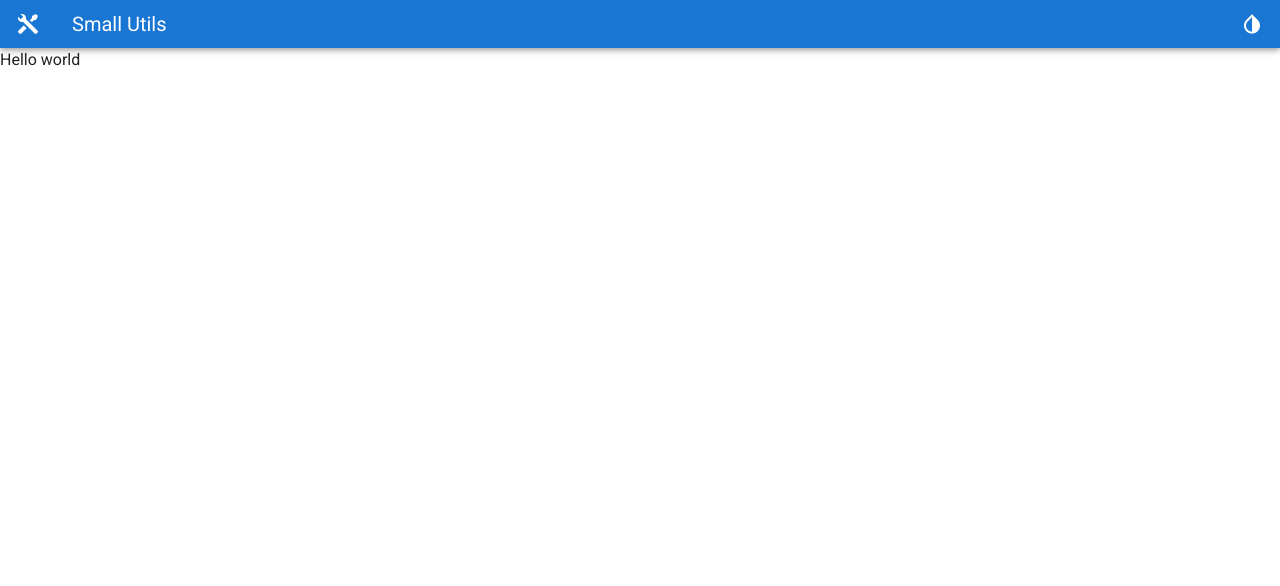
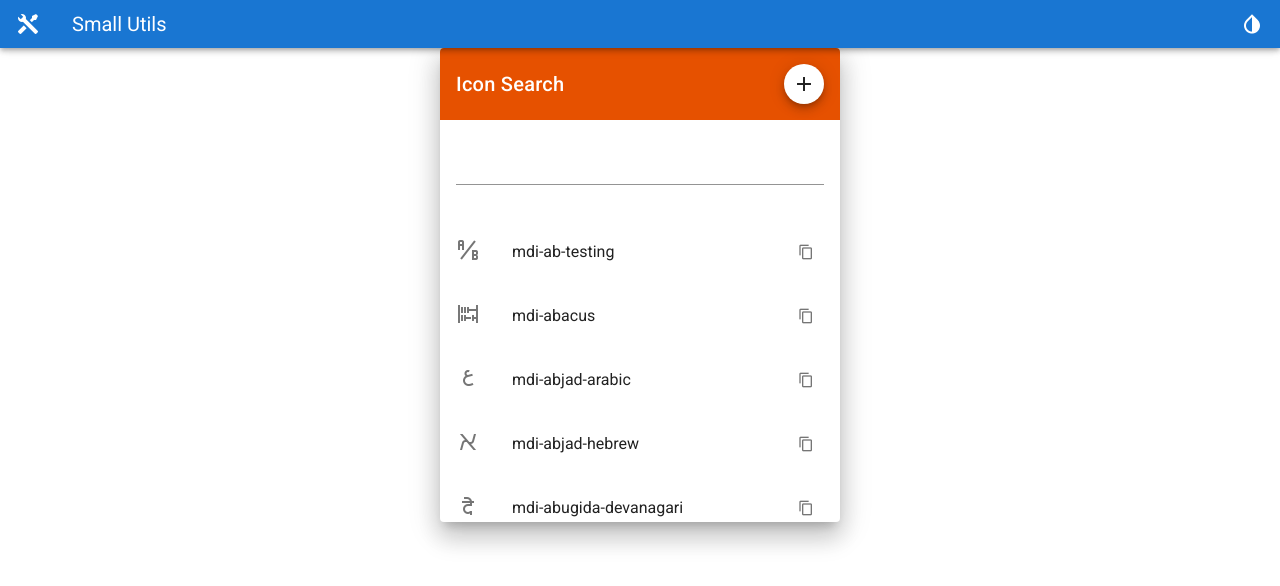
Before and after one commit to apmyhr/small-utils, a Vue app: page / in a window 1280 px wide. Shown: the top 586 px of the page. Built offline with nearby package versions, Linux system fonts and the light colour scheme.

Commit message:
show list of icons button to copy icon text box to filter icons

```diff
--- a/src/pages/IconSearch/index.vue
+++ b/src/pages/IconSearch/index.vue
@@ -1,22 +1,85 @@
 <template>
-  <span>Hello world</span>
+  <v-card elevation="16" max-width="400" class="mx-auto">
+    <v-card-title class="white--text orange darken-4">
+      Icon Search
+      <v-spacer></v-spacer>
+      <v-btn color="white" class="text--primary" fab small>
+        <v-icon>mdi-plus</v-icon>
+      </v-btn>
+    </v-card-title>
+    <v-card-title>
+      <v-text-field v-model="filterText" clearable></v-text-field>
+    </v-card-title>
+    <v-virtual-scroll
+      :items="filteredIcons"
+      height="300"
+      item-height="64"
+      bench="2"
+    >
+      <template v-slot:default="{ item }">
+        <v-list-item :key="item">
+          <v-list-item-icon
+            ><v-icon>{{ item }}</v-icon></v-list-item-icon
+          >
+          <v-list-item-content>
+            <v-list-item-title>{{ item }}</v-list-item-title>
+          </v-list-item-content>
+          <v-list-item-action>
+            <v-btn icon @click="copyText(item)"
+              ><v-icon small> mdi-content-copy </v-icon></v-btn
+            >
+          </v-list-item-action>
+        </v-list-item>
+      </template>
+    </v-virtual-scroll>
+  </v-card>
 </template>
 
 <script>
 export default {
   name: "IconSearch",
   components: {},
-  data(){
+  created() {
+    //Get a handle to this before we fire off the async fetch call
+    let myThis = this;
+
+    let url = "/data/iconList.json";
+
+    fetch(url)
+      .then((res) => res.json())
+      .then((out) => {
+        myThis.icons = out;
+        console.log(`Finished fetching ${myThis.icons.length} icons`);
+      })
+      .catch((err) => {
+        console.error("Could not fetch icon list", err);
+        throw err;
+      });
+  },
+  data() {
     return {
-
-    }
+      /** @type {String[]} List of Icons */
+      icons: [],
+      filterText: "",
+    };
   },
   computed: {
-
-  }
-}
+    filteredIcons() {
+      if (this.filterText) {
+        let lowerCase = this.filterText.toLowerCase();
+        return this.icons.filter((p) => p.indexOf(lowerCase) != -1);
+      } else {
+        return this.icons;
+      }
+    },
+  },
+  methods: {
+    copyText(text) {
+      navigator.clipboard.writeText(text);
+    },
+  },
+};
 </script>
 
 <style>
-
 </style>
```
